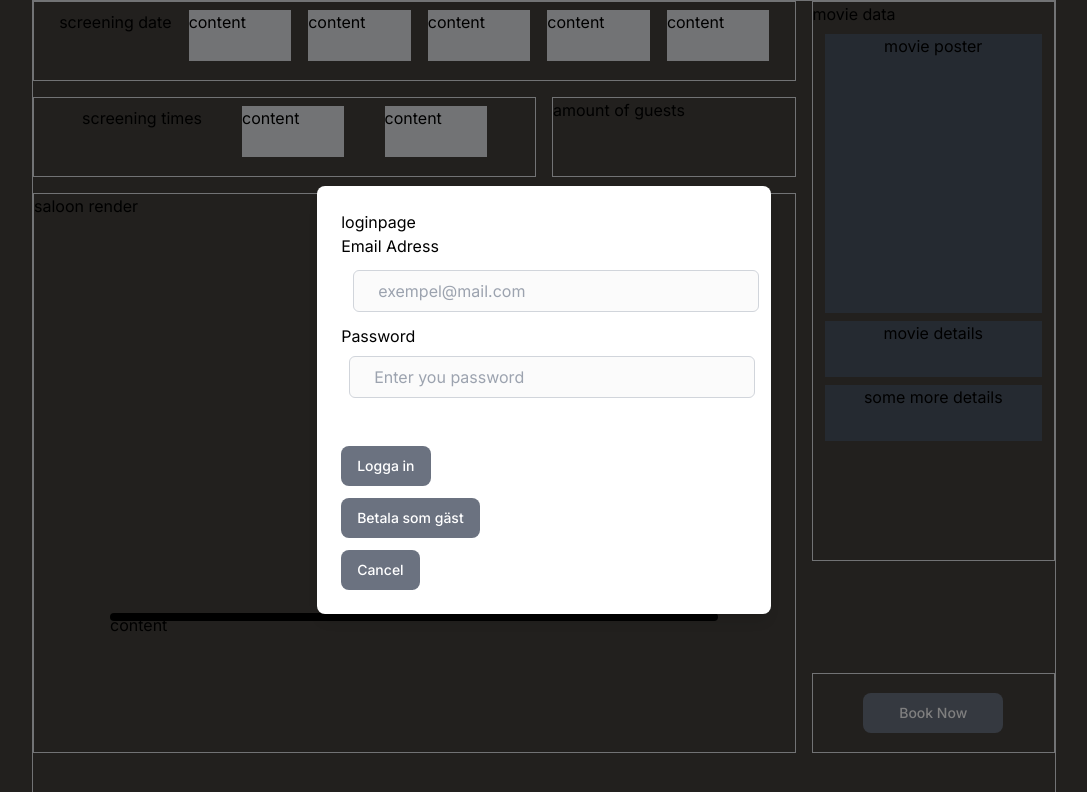
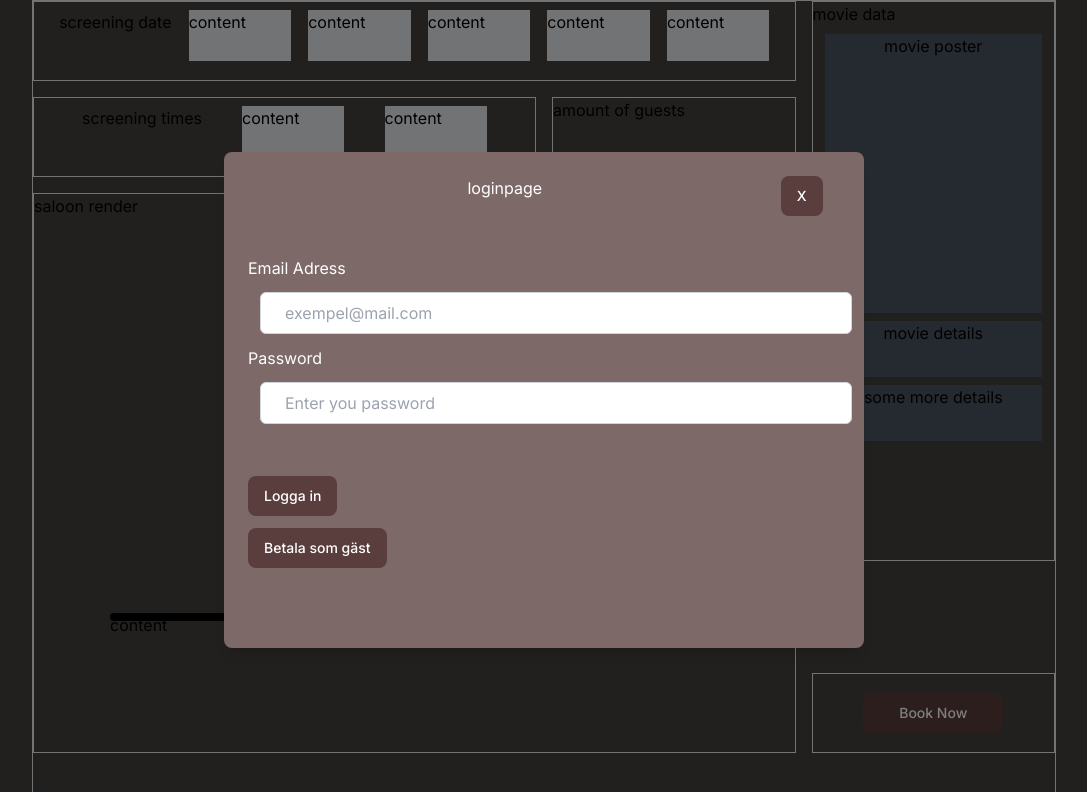
Before and after one commit to AlexanderK88/b7-inlamning-4a, a Next.js app in the folder kinogoteborg/: page /booking in a window 1280 px wide. Both pictures are taken after a click on the button "Book Now". Shown: the top 792 px of the page, without its empty margins (96-1183 px from the left). Built offline with nearby package versions, Linux system fonts and the light colour scheme.

Commit message:
added some more modularity and styling

```diff
--- a/kinogoteborg/src/app/booking/page.jsx
+++ b/kinogoteborg/src/app/booking/page.jsx
@@ -15,7 +15,7 @@ const Modal = ({ isComplete }) => {
   return (
     <div className="fixed z-10 inset-0 overflow-hidden flex items-center justify-center bg-black bg-opacity-50">
       <div className="flex flex-col items-center justify-center w-full max-w-screen-lg mx-auto px-4 py-8">
-        <div className="bg-white rounded-lg shadow-lg p-6">
+        <div className="bg-[#7E6969] text-white rounded-lg shadow-lg p-6 w-[96vw] md:w-[50vw]">
           <BookingModal isComplete={isComplete} />
         </div>
       </div>
--- a/kinogoteborg/src/app/components/booking/bookingLogin.jsx
+++ b/kinogoteborg/src/app/components/booking/bookingLogin.jsx
@@ -3,15 +3,15 @@ import { Button } from "./button";
 export default function BookingLogin({ setBookingState, nextState, isComplete }) {
   return (
     <>
-      <h2>loginpage</h2>
-      <form>
+      <h2 className="relative top-0 left-[30%]">loginpage</h2>
+      <form className="my-14">
         <div>
           <label>Email Adress</label>
-          <input placeholder="exempel@mail.com" className="m-3"></input>
+          <input placeholder="exempel@mail.com" className="bg-white m-3"></input>
         </div>
         <div>
           <label>Password</label>
-          <input placeholder="Enter you password" className="m-2"></input>
+          <input placeholder="Enter you password" className="bg-white m-3"></input>
         </div>
 
         <Button onClick={() => setBookingState("paymentAsUser")} className={"mt-10"}>
@@ -20,13 +20,6 @@ export default function BookingLogin({ setBookingState, nextState, isComplete })
         <Button onClick={() => setBookingState("paymentAsGuest")} className={"my-3"}>
           Betala som gäst
         </Button>
-        <Button
-          onClick={() => {
-            setBookingState("intro"), isComplete(false);
-          }}
-        >
-          Cancel
-        </Button>
       </form>
     </>
   );
--- a/kinogoteborg/src/app/components/booking/bookingModal.jsx
+++ b/kinogoteborg/src/app/components/booking/bookingModal.jsx
@@ -9,6 +9,14 @@ import PaymentAsUser from "@/app/components/booking/paymentAsUser";
 import PaymentAsGuest from "@/app/components/booking/paymentOptions";
 import ValidateSpecialNeeds from "@/app/components/booking/validateSpecialNeeds";
 
+export const ModalHeader = ({ input }) => {
+  return (
+    <div class="flex justify-center">
+      <h2 class="relative text-2xl text-white underline underline-offset-2">{input}</h2>
+    </div>
+  );
+};
+
 export default function BookingModal({ isComplete, knownUser }) {
   const [bookingState, setBookingState] = useState("login");
 
@@ -16,6 +24,17 @@ export default function BookingModal({ isComplete, knownUser }) {
 
   return (
     <>
+      <div className="relative float-start top-0 left-[90%]">
+        <Button
+          className={"p-0"}
+          onClick={() => {
+            setBookingState("intro"), isComplete(false);
+          }}
+        >
+          X
+        </Button>
+      </div>
+
       {bookingState === "login" ? (
         <BookingLogin setBookingState={setBookingState} isComplete={isComplete} />
       ) : null}
--- a/kinogoteborg/src/app/components/booking/button.jsx
+++ b/kinogoteborg/src/app/components/booking/button.jsx
@@ -7,7 +7,7 @@ export function Button({ children, className, ...rest }) {
     "button",
     Object.assign({}, rest, {
       className: clsx(
-        "flex h-10 items-center justify-center rounded-lg bg-gray-500 px-4 text-sm font-medium text-white transition-colors hover:bg-gray-400 focus-visible:outline focus-visible:outline-2 focus-visible:outline-offset-2 focus-visible:outline-gray-500 active:bg-gray-600 aria-disabled:cursor-not-allowed aria-disabled:opacity-50",
+        "flex h-10 items-center justify-center rounded-lg bg-[#5A3D3D] px-4 text-sm font-medium text-white transition-colors hover:bg-red-400 focus-visible:outline focus-visible:outline-2 focus-visible:outline-offset-2 focus-visible:outline-gray-500 active:bg-gray-600 aria-disabled:cursor-not-allowed aria-disabled:opacity-50",
         className,
       ),
     }),
--- a/kinogoteborg/src/app/components/booking/paymentAsUser.jsx
+++ b/kinogoteborg/src/app/components/booking/paymentAsUser.jsx
@@ -1,20 +1,80 @@
 import { Button } from "./button";
 import { useState } from "react";
+import { ModalHeader } from "./bookingModal";
+
 export default function PaymentAsUser({ setBookingState, nextState, isComplete }) {
   const [paymentOption, setPaymentOption] = useState(undefined);
 
+  const style = "flex flex-row w-full justify-evenly m-auto";
+
+  const [newPayment, setNewPayment] = useState(false);
+  const [savedPayment, setSavedPayment] = useState(false);
+  const [updatePayment, setUpdatePayment] = useState(false);
+
+  const NewPaymentForm = () => {
+    return <p>new payment</p>;
+  };
+
+  const SavedPaymentForm = () => {
+    return <p>saved payment</p>;
+  };
+
+  const UpdatePaymentForm = () => {
+    return <p>update payment</p>;
+  };
+
   return (
     <>
-      <p>Payment modal for logedin user</p>
+      <ModalHeader input="Välj betalningsätt" />
 
-      <Button onClick={() => setBookingState(nextState)}>Confirm Booking</Button>
-      <br></br>
-      <Button
-        onClick={() => {
-          setBookingState("intro"), isComplete(false);
-        }}
-      >
-        Cancel
+      <form className="mt-14 flex flex-col m-auto my-4 w-auto">
+        <div className="flex flex-row w-full justify-between my-1 m-auto  border-b-2">
+          <label className="mr-5">Ny betalningsmetod</label>
+          <input
+            type="radio"
+            className="w-[1em] h-[1em] rounded-lg"
+            checked={newPayment}
+            onChange={() => {
+              setNewPayment(true), setSavedPayment(false), setUpdatePayment(false);
+            }}
+          />
+        </div>
+        <div className="flex flex-row w-full justify-between my-1 m-auto border-b-2">
+          <label className="mr-5">Betala med sparade uppgifter</label>
+          <input
+            type="radio"
+            className="w-[1em] h-[1em] rounded-lg"
+            checked={savedPayment}
+            onChange={() => {
+              setNewPayment(false), setSavedPayment(true), setUpdatePayment(false);
+            }}
+          />
+        </div>
+        <div className="flex flex-row w-full justify-between my-1 m-auto ">
+          <label
+            className="mr-5 border-b-2 hover:cursor-pointer hover:text-red-500 "
+            onClick={() => {
+              setNewPayment(false), setSavedPayment(false), setUpdatePayment(true);
+            }}
+          >
+            Redigera sparade uppgifter
+          </label>
+
+          {/* <input
+            type="radio"
+            className="w-[1em] h-[1em] rounded-lg"
+            checked={updatePayment}
+            onChange={() => {
+              setNewPayment(false), setSavedPayment(false), setUpdatePayment(true);
+            }}
+          /> */}
+        </div>
+      </form>
+      {newPayment && <NewPaymentForm />}
+      {savedPayment && <SavedPaymentForm />}
+      {updatePayment && <UpdatePaymentForm />}
+      <Button onClick={() => setBookingState(nextState)} className={"mt-4"}>
+        Confirm Booking
       </Button>
     </>
   );
```
